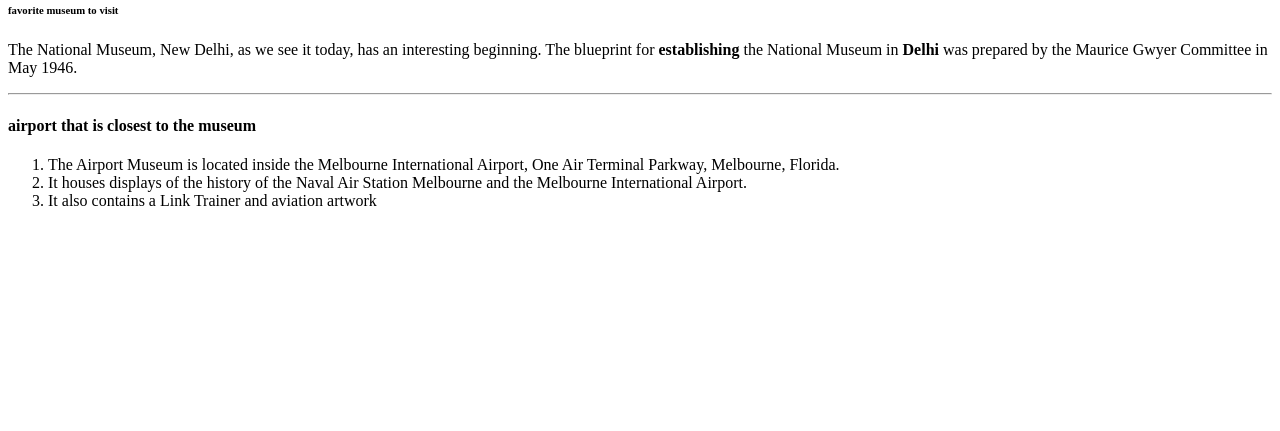
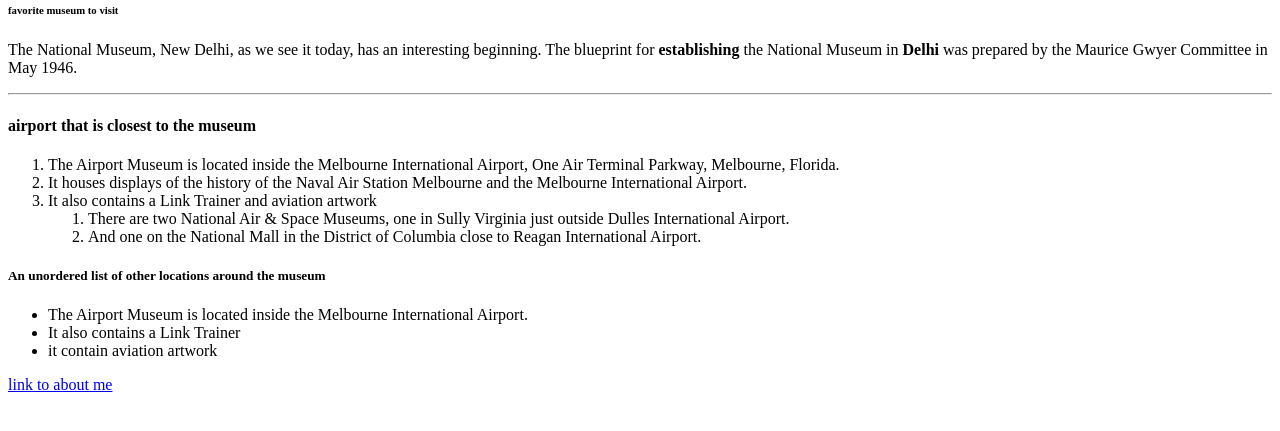
Before and after one commit to 44-563-Web-Apps-F22/44563-webapps-assignment-3-saitejaswini2525, a plain HTML site: page index.html in a window 1280 px wide. Shown: the part 79-510 px from the top of the page. Drawn offline with Linux system fonts and the light colour scheme.

Commit message:
the files were created

```diff
--- a/index.html
+++ b/index.html
@@ -14,6 +14,17 @@
         <ol><li>The Airport Museum is located inside the Melbourne International Airport, One Air Terminal Parkway, Melbourne, Florida.</li>
             <li>It houses displays of the history of the Naval Air Station Melbourne and the Melbourne International Airport. </li>
             <li>It also contains a Link Trainer and aviation artwork</li>
+                   <ol>
+                    <li>There are two National Air & Space Museums, one in Sully Virginia just outside Dulles International Airport.</li>
+                    <li>And one on the National Mall in the District of Columbia close to Reagan International Airport.</li>
+                   </ol>
         </ol>
+        <h5>An unordered list of other locations around the museum</h5>
+        <ul>
+            <li>The Airport Museum is located inside the Melbourne International Airport.</li>
+            <li>It also contains a Link Trainer </li>
+            <li>it contain aviation artwork</li>
+        </ul>
+        <a href="C:\Users\s554224\Documents\GitHub\44563-webapps-assignment-3-saitejaswini2525">link to about me</a>
     </body>
 </html>
```
Also changed, not shown: aboutme.html (added, +10 -0 lines), sakhi.jpg (added).
